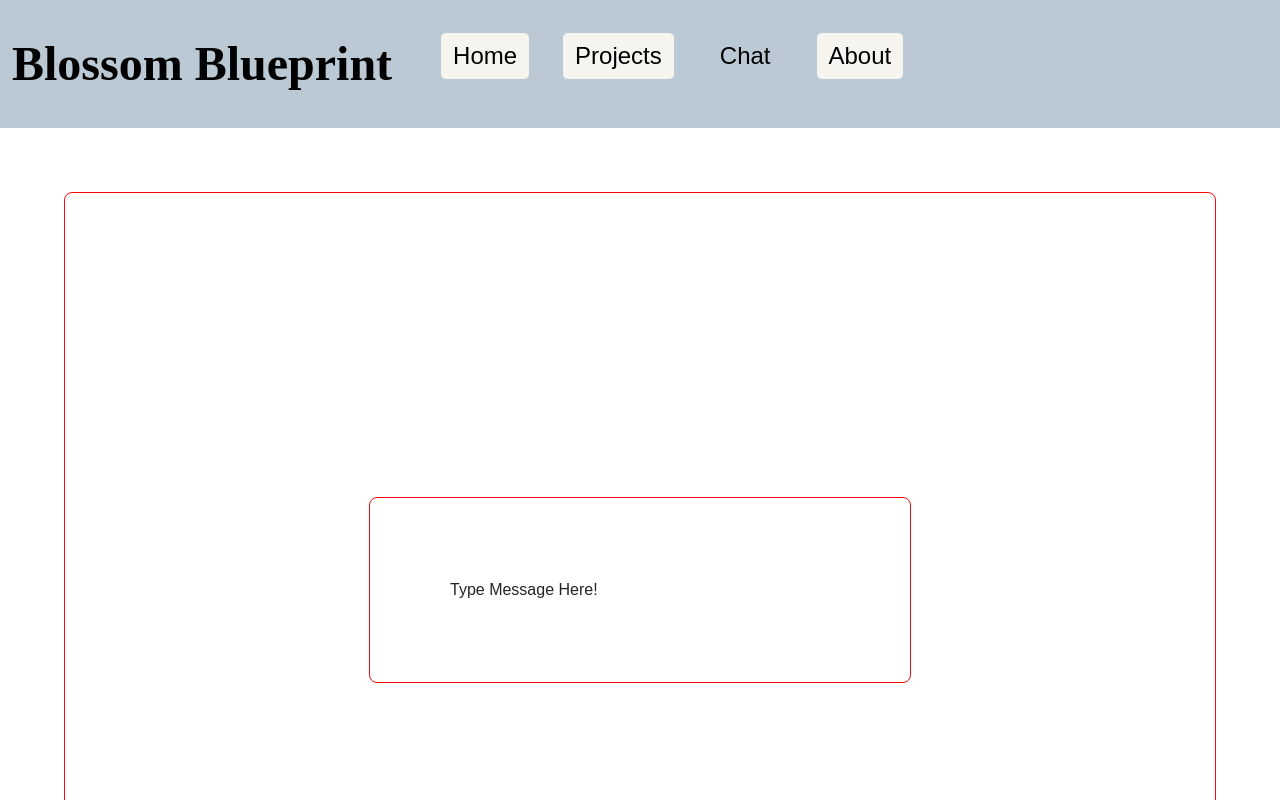
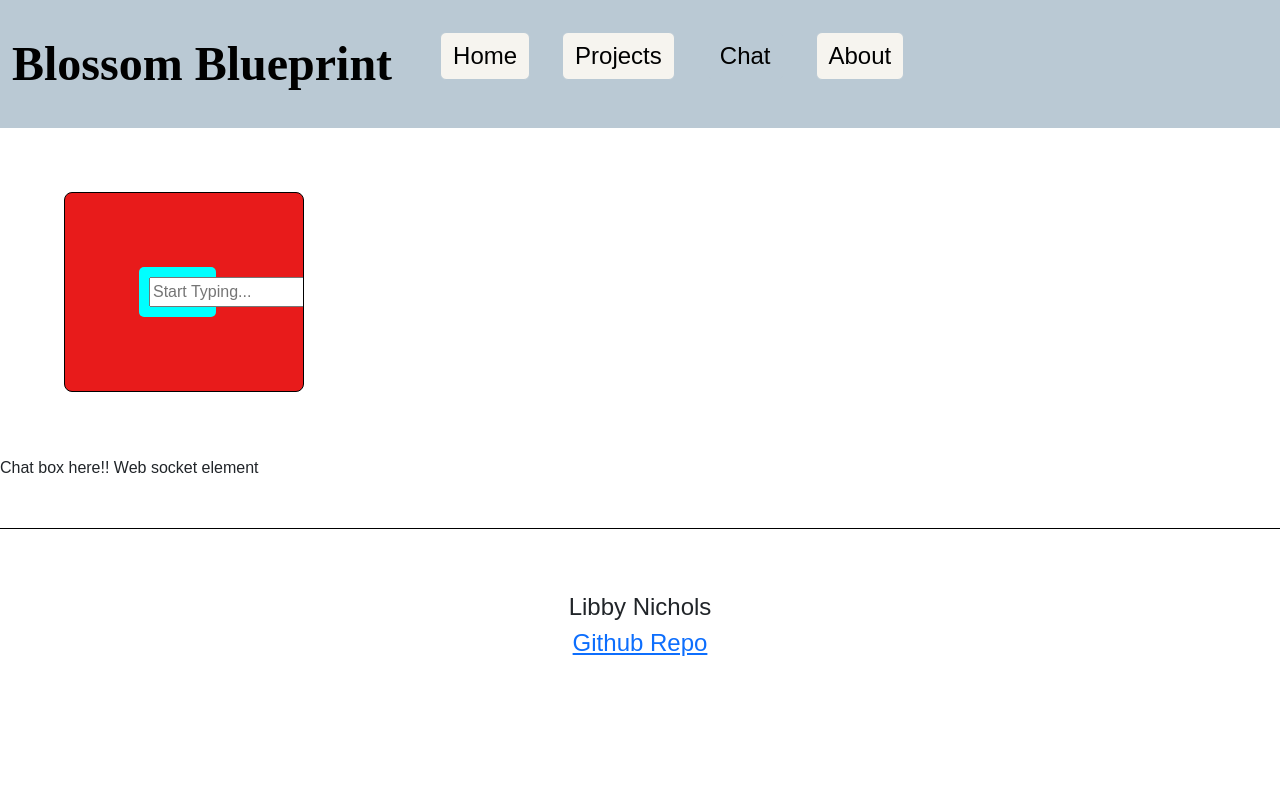
Before and after one commit to libbynic/flowers, a React (Vite) app: page /chat in a window 1280 px wide. Shown: the top 800 px of the page. Built offline with nearby package versions, Linux system fonts and the light colour scheme; a web font is replaced by a local one.

Commit message:
add input in chat

```diff
--- a/src/chat/chat.css
+++ b/src/chat/chat.css
@@ -1,20 +1,45 @@
-    .chat-box {
+    /* .chat-box {
             display: flex;
             text-align: left;
             border: 1px solid;
-            border-color: rgb(244, 12, 12);
+            border-color: rgb(12, 12, 12);
             border-radius: .5rem;
             padding: 15rem;
             margin: 4rem;
             flex-direction: column;
 
+        } */
+
+        .chat-box {
+            width: 15rem;
+            margin: 4rem;
+            background-color: rgb(232, 27, 27);
+            border-radius: .5rem;
+            border-color: black;
+            overflow: hidden;
+
         }
-    .message-box {
+        .message-container {
+            display: flex;
+            flex-direction: column;
+        }
+            .message-box {
+            padding: 10px;
+            margin: 10px;
+            border-radius: 5px;
+            max-width: 70%;
+            word-wrap: break-word;
+            display: flex;
+            align-items: center;
+            background-color: aqua;
+        }
+    /* .message-box {
         text-align: left;
         border: 1px solid;
-        border-color: rgb(239, 14, 14);
+        border-color: rgb(10, 9, 9);
         border-radius: .5rem;
-        margin: 4rem;
-        padding: 5rem;
+        width: 100%;
+        margin: 2rem;
+        padding: 4rem;
         flex-direction: column;
-    }
+    } */
--- a/src/chat/chat.jsx
+++ b/src/chat/chat.jsx
@@ -4,7 +4,8 @@ export function Chat() {
   return (
   <main>
     <div className="chat-box">
-      <div className="message-box"> Type Message Here! </div>
+      <div className="message-box">
+        <input type="text" id="text" name="varText" placeholder="Start Typing..."/> </div>
     </div>
             Chat box here!! Web socket element
         </main>
```
